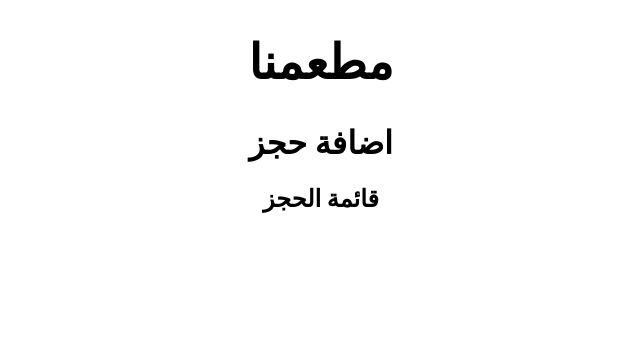
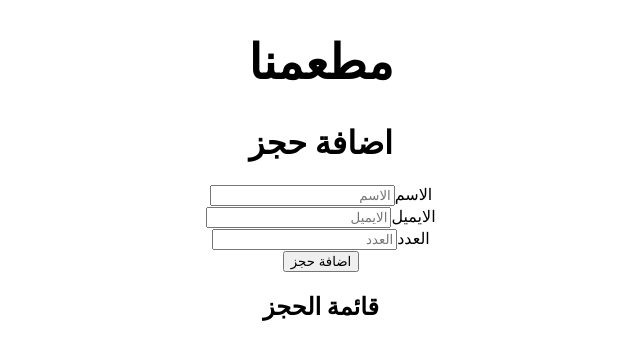
Before and after one commit to kabaros/barmaga-restaurant, a React (Create React App) app: page / in a window 1280 px wide. Shown: the top 360 px of the page, without its empty margins (319-959 px from the left). Built offline with nearby package versions, Linux system fonts and the light colour scheme.

Commit message:
Create component with props + typescript

```diff
--- a/src/App.css
+++ b/src/App.css
@@ -1,5 +1,6 @@
 .app {
   text-align: center;
+  direction: rtl;
 }
 
 .header h1 {
--- a/src/components/AddReservation.tsx
+++ b/src/components/AddReservation.tsx
@@ -1,9 +1,20 @@
 import React from 'react';
+import LabelWithInput from './LabelWithInput';
+
+// DRY - Do not Repeat Yourself
 
 const AddReservation = () => {
   return (
     <div>
       <h1>اضافة حجز</h1>
+      <form>
+        <LabelWithInput name="name" placeholder="الاسم"/>
+        <LabelWithInput name="email" placeholder="الايميل"/>
+        <LabelWithInput name="number" placeholder="العدد" type="number"/>
+        <div>
+          <input type="submit" value="اضافة حجز"/>
+        </div>
+      </form>
     </div>
   );
 };
--- /dev/null
+++ b/src/components/LabelWithInput.tsx
@@ -0,0 +1,18 @@
+import React from 'react';
+
+type LabelWithInputProps =  {
+    name: string;
+    placeholder: string;
+    type?: string;
+};
+
+const LabelWithInput: React.FC<LabelWithInputProps> = (props) => {
+  const { name, placeholder, type = "text" } = props;
+
+  return (<div>
+    <label htmlFor={name}>{placeholder}</label>
+    <input type={type} placeholder={placeholder} name={name}></input>
+  </div>);
+};
+
+export default LabelWithInput;
```
